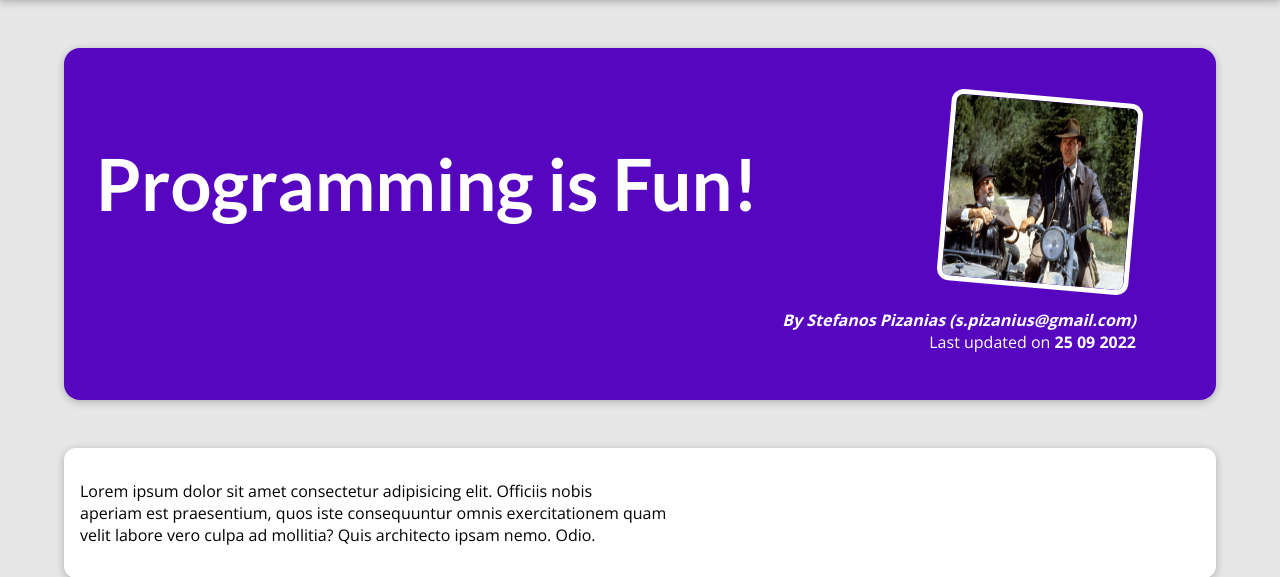
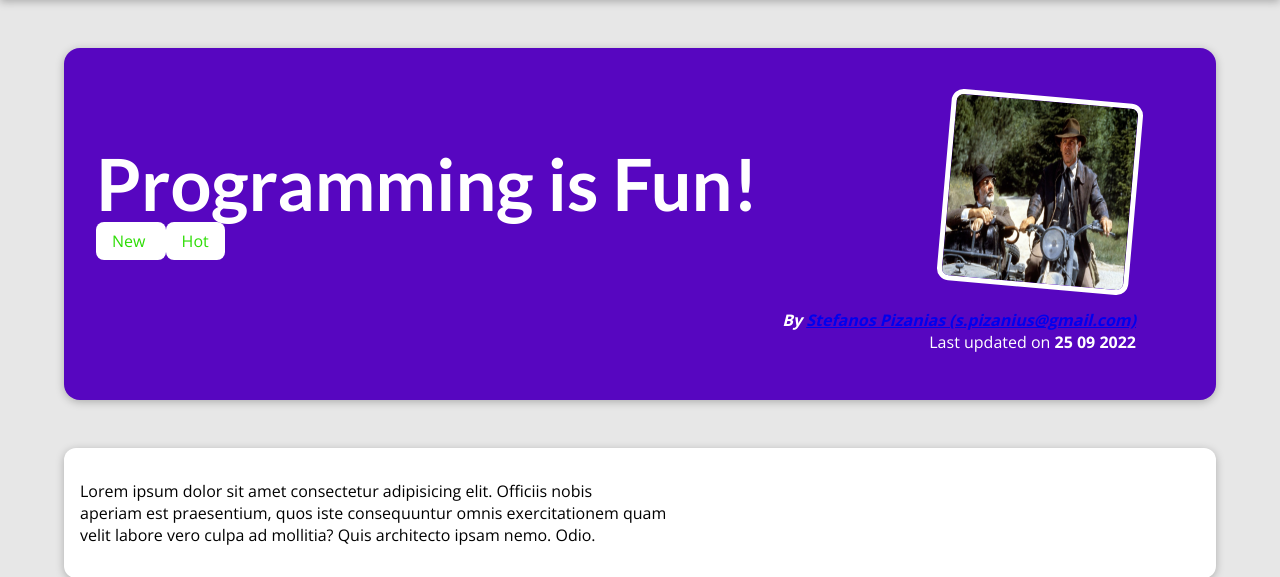
Before and after one commit to Pizanias-S/Python-Django-Blog, a Django app: a page that uses blog/templates/blog/post-detail.html in a window 1280 px wide. Shown: the part 80-657 px from the top of the page. Run offline with Django 4.2, Linux system fonts and the light colour scheme; data comes from the database, SQL or seed files in the repository; both versions use the stored data as it was after the commit.

Commit message:
My blog main. With db mk2

```diff
--- a/blog/static/blog/post-detail.css
+++ b/blog/static/blog/post-detail.css
@@ -22,6 +22,7 @@ body {
 #summary h2 {
   color: white;
   font-size: 4.5rem;
+  margin-bottom: 0.25rem;
 }
 
 #summary article {
@@ -51,6 +52,13 @@ body {
   font-weight: bold;
 }
 
+.tag {
+  background-color: white;
+  color: #2ddd05;
+  padding: 0.5rem 1rem;
+  border-radius: 8px;
+}
+
 main {
   width: 90%;
   max-width: 90rem;
--- a/blog/templates/blog/all-posts.html
+++ b/blog/templates/blog/all-posts.html
@@ -13,7 +13,6 @@
 {% block content %}
 <section id="all-posts">
     <h2>My Collected Posts</h2>
-
     <ul>
         {% for post in all_posts %}
             {% include "blog/includes/post.html" %}
--- a/blog/templates/blog/post-detail.html
+++ b/blog/templates/blog/post-detail.html
@@ -13,9 +13,14 @@
 {% block content %}
     <section id="summary">
         <h2>{{ post.title }}</h2>
+        <div>
+            {% for tag in post_tags %}
+                <span class="tag"> {{ tag.caption }} </span>
+            {% endfor %}
+        </div>
         <article>
             <img src="{% static "blog/images/"|add:post.image_name %}" alt="{{ post.title}}"/>
-            <address>By {{ post.author}}</address>
+            <address>By <a href="mailto:{{ post.author.email_address }}"> {{ post.author}}</a></address>
             <div>
                 Last updated on <time>{{ post.date|date:"d m Y" }}</time>
             </div>
--- a/blog/views.py
+++ b/blog/views.py
@@ -20,5 +20,6 @@ def posts(request):
 def post_detail(request, slug):
     identified_post = get_object_or_404(Post, slug=slug)
     return render(request, "blog/post-detail.html", {
-        "post": identified_post
+        "post": identified_post,
+        "post_tags": identified_post.tags.all()
     })
```
Also changed, not shown: db.sqlite3.
